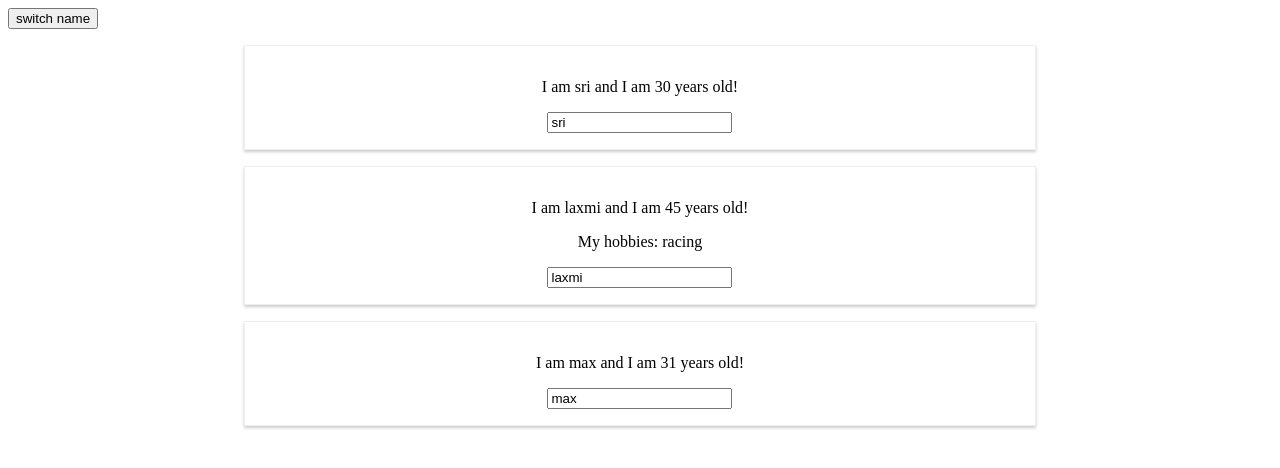
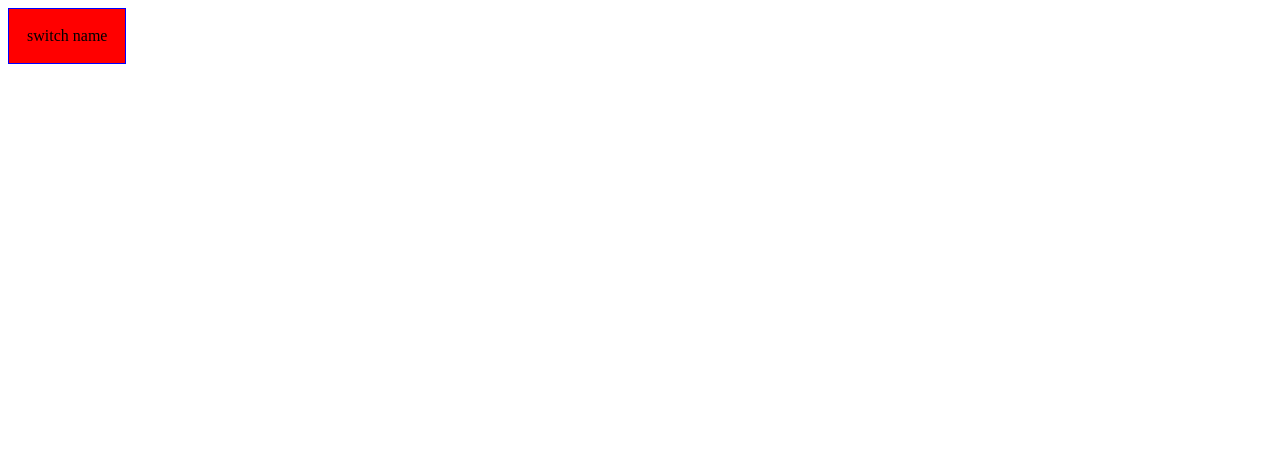
Before and after one commit to SRILAKSHMI576/React_Learnigs, a React (Create React App) app: page / in a window 1280 px wide. Shown: the top 468 px of the page. Built offline with nearby package versions, Linux system fonts and the light colour scheme.

Commit message:
Apply conditional rendering on Button

```diff
--- a/src/App.js
+++ b/src/App.js
@@ -1,9 +1,9 @@
 import React from "react";
-import SpaceX from "./Components/SpaceX";
-import PropsExample from "./Components/PropsEx1";
-import ClassPropsEx from "./Components/ClassPropsEx";
-import Person from "./UdemyCourse/Person";
-import ClassEx from "./UdemyCourse/ClassEx";
+// import SpaceX from "./Components/SpaceX";
+// import PropsExample from "./Components/PropsEx1";
+// import ClassPropsEx from "./Components/ClassPropsEx";
+// import Person from "./UdemyCourse/Person";
+// import ClassEx from "./UdemyCourse/ClassEx";
 import PersonDetails from "./UdemyCourse/PersonDetails";
 
 class App extends React.Component {
@@ -13,7 +13,8 @@
       { name: "laxmi", age: 45 },
       { name: "max", age: 31 }
     ],
-    otherState: "some other value"
+    otherState: "some other value",
+    showPersons: false
   };
   switchHandler = switchName => {
     this.setState({
@@ -33,7 +34,21 @@
       ]
     });
   };
+
+  togglePersonsHandler = () => {
+    const doesShow = this.state.showPersons;
+    this.setState({
+      showPersons: !doesShow
+    });
+  };
   render() {
+    const style = {
+      backgroundColor: "red",
+      font: "inherit",
+      border: "1px solid blue",
+      padding: "18px",
+      cursor: "pointer"
+    };
     return (
       <div className="App">
         {/* <SpaceX /> */}
@@ -65,9 +80,11 @@
       <Person />
       <Person /> */}
         {/* <ClassEx name1="REACT" /> */}
-        <button onClick={this.switchHandler.bind(this, "Srilakshmi")}>
+        <button style={style} onClick={this.togglePersonsHandler}>
           switch name
         </button>
+        {this.state.showPersons === true ? (
+          <div>
             <PersonDetails
               name={this.state.person[0].name}
               age={this.state.person[0].age}
@@ -75,7 +92,7 @@
             <PersonDetails
               name={this.state.person[1].name}
               age={this.state.person[1].age}
-          click={this.switchHandler.bind(this, "SRILAKSHMI")}
+              click={this.nameChangeHandler.bind(this, "Srilakshmi")}
               change={this.nameChangeHandler}
             >
               My hobbies: racing
@@ -85,6 +102,8 @@
               age={this.state.person[2].age}
             />
           </div>
+        ) : null}
+      </div>
     );
   }
 }
```
Lines whose indentation alone changed are shown as unchanged.
